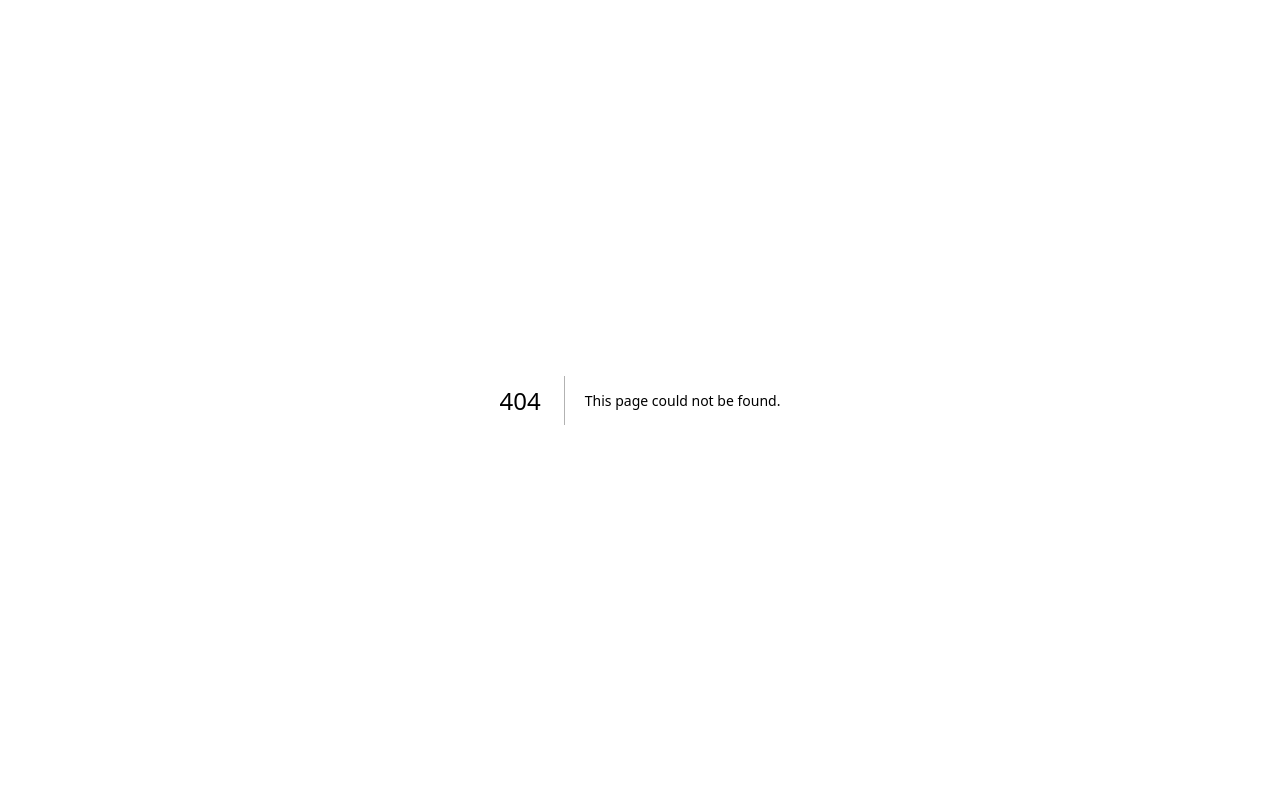
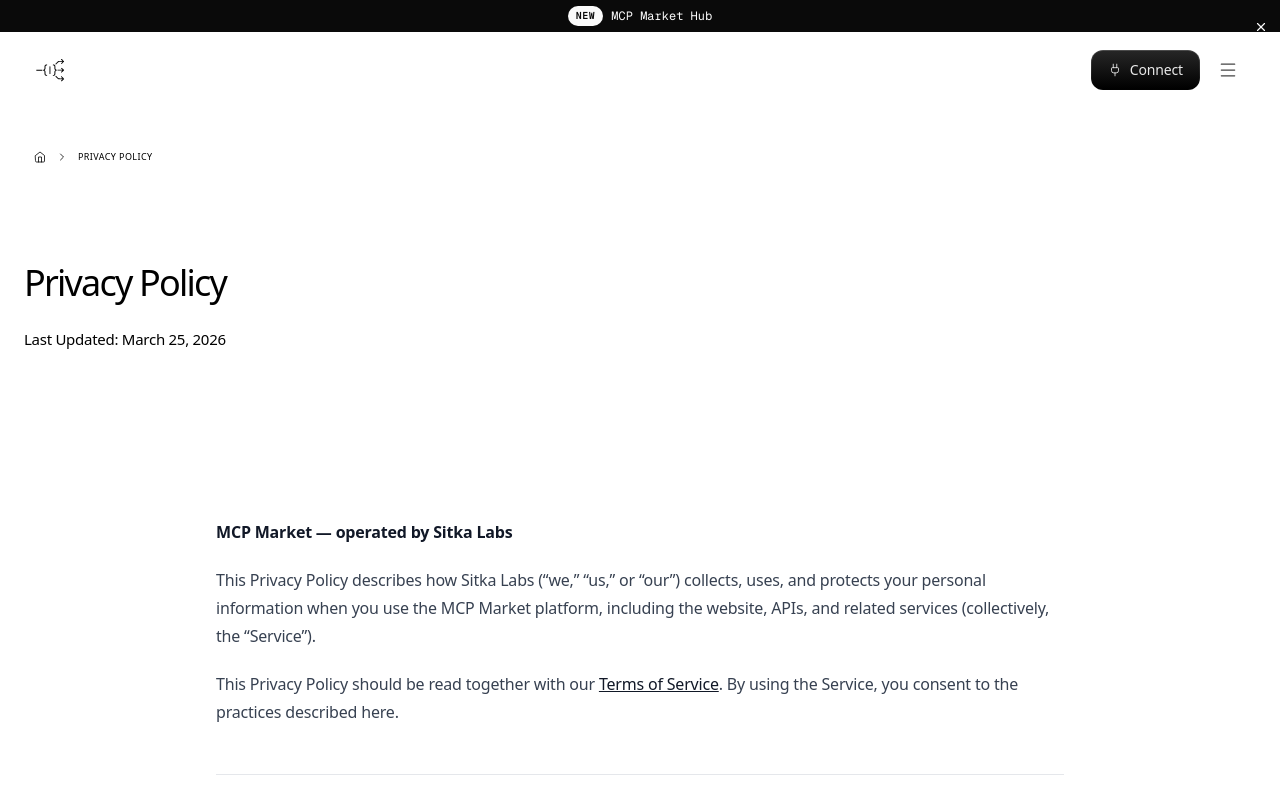
Before and after one commit to ttncode/marketplace-ui, a Next.js app: page /privacy in a window 1280 px wide. Before the commit this address had no page. Shown: the top 800 px of the page. Built offline with nearby package versions, Linux system fonts and the light colour scheme.

Commit message:
feat(legal): add route for the privacy policy (#82)
Serve the privacy policy.

```diff
--- /dev/null
+++ b/src/app/(site)/privacy/page.tsx
@@ -0,0 +1,17 @@
+import type { Metadata } from "next";
+import { LegalPage } from "@/components/sites/mcpmarket-com-1a9fdbee/privacy-0ece7f7c/LegalPage";
+import { PrivacyContent } from "@/components/sites/mcpmarket-com-1a9fdbee/privacy-0ece7f7c/PrivacyContent";
+
+export const metadata: Metadata = {
+  title: "Privacy Policy | MCP Market",
+  description:
+    "Privacy Policy for MCP Market, operated by Sitka Labs. Learn how we collect, use, and protect your personal information.",
+};
+
+export default function PrivacyPage() {
+  return (
+    <LegalPage title="Privacy Policy" lastUpdated="March 25, 2026">
+      <PrivacyContent />
+    </LegalPage>
+  );
+}
```
